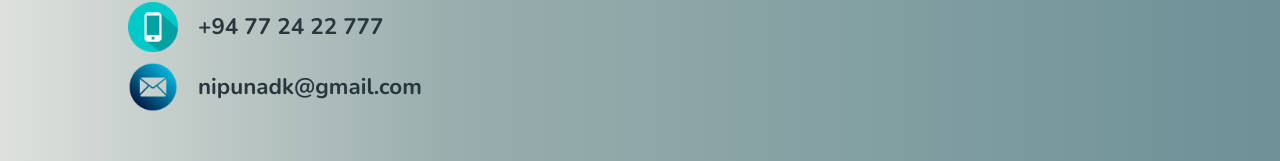
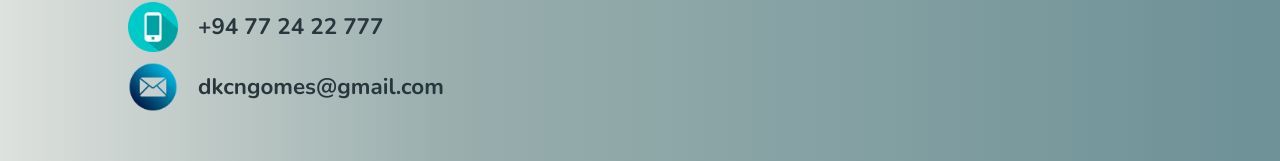
Before and after one commit to nipunadk/portfolio, a React (Create React App) app: page / in a window 1280 px wide. Shown: the part 2210-2371 px from the top of the page. Built offline with nearby package versions, Linux system fonts and the light colour scheme.

Commit message:
updated contact email

```diff
--- a/src/components/Contact.js
+++ b/src/components/Contact.js
@@ -67,11 +67,11 @@ export default function Contact() {
             <span>
               <img src={emailIcon}  alt="email"></img>
               <a
-                href="mailto:nipunadk@gmal.com"
+                href="mailto:dkcngomes@gmail.com"
                 target="_blank"
                 rel="noopener noreferrer"
               >
-                nipunadk@gmail.com
+                dkcngomes@gmail.com
               </a>
             </span>
           </div>
```
